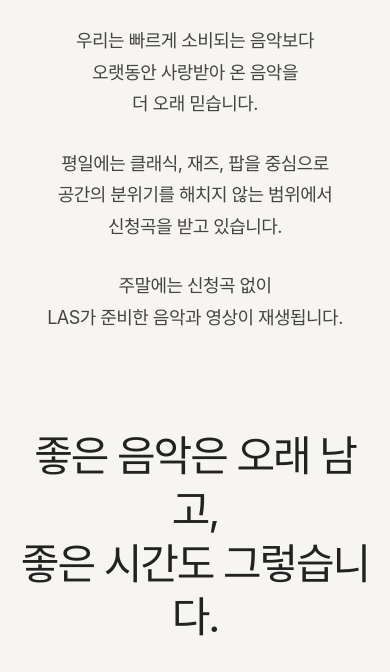
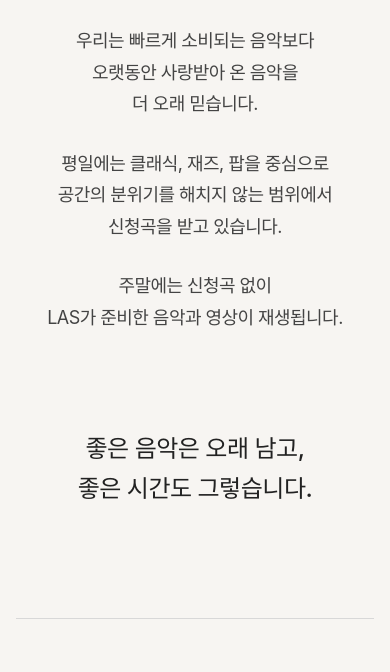
Before and after one commit to Nathan941121/LAS2023-website, a plain HTML site: page pages/about.html in a window 390 px wide. Shown: the part 1328-2000 px from the top of the page. Drawn offline with Linux system fonts and the light colour scheme.

Commit message:
Refine Home Story CTA and Story philosophy

```diff
--- a/css/style.css
+++ b/css/style.css
@@ -744,9 +744,12 @@
 }
 
 .about-closing p {
-  font-size: clamp(42px, 5vw, 76px);
-  line-height: 1.28;
-  letter-spacing: -0.05em;
+  max-width: 720px;
+  margin: 0 auto;
+  font-size: clamp(28px, 3vw, 38px);
+  font-weight: 500;
+  line-height: 1.55;
+  letter-spacing: -0.03em;
 }
 
 /* ==========================
@@ -1564,6 +1567,10 @@
     padding: 0 0 110px;
   }
 
+  .about-closing p {
+    font-size: 28px;
+  }
+
   .collection-grid {
     grid-template-columns: 1fr 1fr;
   }
@@ -1963,6 +1970,12 @@
 
   .listening-philosophy-copy p + p {
     margin-top: 28px;
+  }
+
+  .about-closing p {
+    font-size: 24px;
+    line-height: 1.65;
+    letter-spacing: -0.02em;
   }
 }
 
--- a/pages/about.html
+++ b/pages/about.html
@@ -83,7 +83,7 @@
   </section>
 
   <section class="listening-philosophy">
-    <h2>Listening Philosophy</h2>
+    <h2>LAS 철학</h2>
     <div class="listening-philosophy-copy">
       <p>음악은<br>흘려듣는 것이 아니라<br>시간을 내어 듣는 것입니다.</p>
       <p>LAS2023의 대부분의 시간은<br>클래식 음악으로 채워집니다.</p>
```
Also changed, not shown: index.html (+1 -0 lines).
